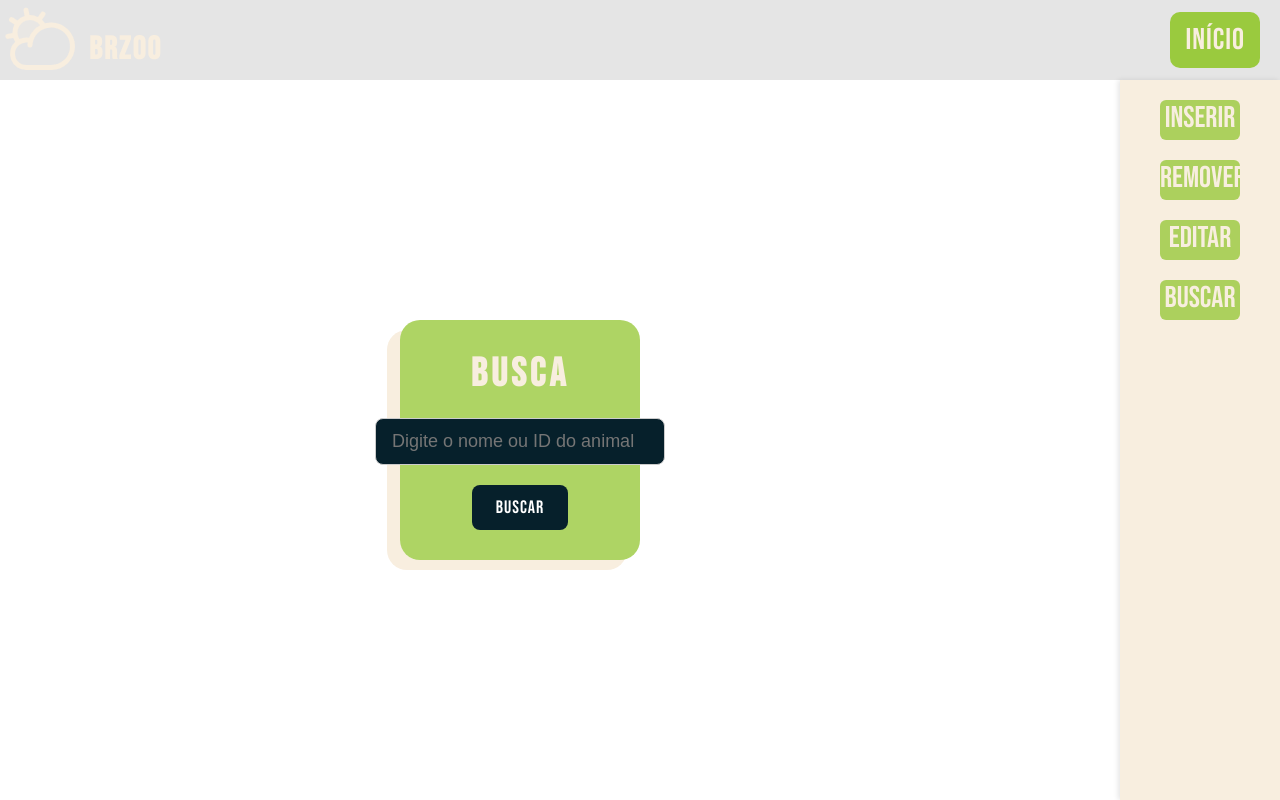
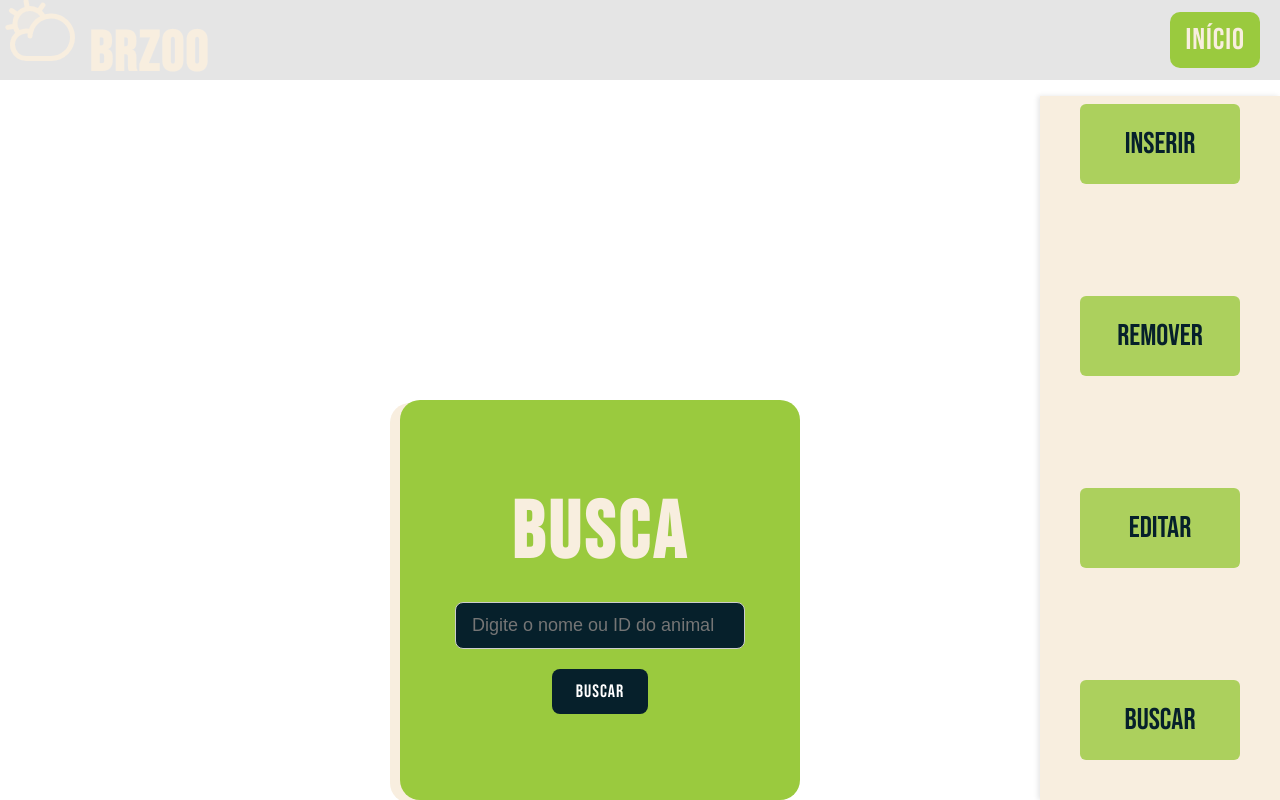
Before and after one commit to Miguel060/desafioVagaBRDRIVE, a Next.js app in the folder projectZoo/: page / in a window 1280 px wide. Built offline with nearby package versions, Linux system fonts and the light colour scheme.

Commit message:
Atualizando estilos

```diff
--- a/projectZoo/src/app/PageStyles.module.css
+++ b/projectZoo/src/app/PageStyles.module.css
@@ -15,7 +15,7 @@
     color: #F8EEDF;
     font-family: 'Bebas Neue', Helvetica, Arial, sans-serif;
     letter-spacing: 2px;
-    font-size: 4vh;
+    font-size: 3.5rem;
 }
 
 .nav {
@@ -34,18 +34,18 @@
 
 .mainDivBusca {
     display: flex;
-    background-color: rgba(154, 202, 62, 0.8);
+    background-color: #9aca3e;
     border-radius: 20px;
-    height: 30vh;
-    width: 30vh;
+    height: 25rem;
+    width: 25rem;
     position: relative;
     float: left;
     flex-direction: column;
     align-items: center;
     justify-content: center;
-    margin-top: 30vh;
-    margin-left: 20vh;
-    box-shadow: -13px 10px 0px #F8EEDF;
+    margin-top: 20rem;
+    margin-left: 20rem;
+    box-shadow: -10px 3px 0px #F8EEDF;
     overflow: visible;
 }
 
@@ -73,7 +73,7 @@
 }
 
 .font_ {
-    font-size: 5vh;
+    font-size: 5rem;
     font-family: 'Bebas Neue', Helvetica, Arial, sans-serif;
     letter-spacing: 4px;
     color: #F8EEDF;
@@ -135,18 +135,19 @@
 
 .menuContainer {
   position: fixed;
-    top: 10vh;
+  top: 6rem;
   right: 0;
-    height: 90vh;
-    width: 20vh;
+  height: calc(100% - 6rem);
+  width: 15rem;
   background-color: #F8EEDF;
   display: flex;
   justify-content: center;
-    align-items: flex-start;
-    padding-top: 20px;
+  align-items: center;
   box-shadow: -2px 0 5px rgba(0, 0, 0, 0.1);
   z-index: 10;
 }
+
+
 
   .menuList {
     list-style: none;
@@ -155,25 +156,30 @@
     display: flex;
     flex-direction: column;
     gap: 20px;
+    padding-top: 3rem;
+    gap: 2rem;
+    align-items: center;
   }
 
   .menuItem {
     font-family: 'Bebas Neue', Helvetica, Arial, sans-serif;
     font-size: 30px;
     background-color:rgba(154, 202, 62, 0.8);
-    height: 5vh;
-    width: 10vh;
+    display: flex;
+    height: 5rem;
+    width: 10rem;
     align-items: center;
     text-align: center;
     justify-content: center;
     border-radius: 6px;
-    color: #F8EEDF;
+    color: #06202B;
     cursor: pointer;
+    margin-bottom: 5rem;
     transition: color 0.3s;
   }
 
   .menuItem:hover {
-    color:  #06202B;
+    color:  #F8EEDF;
   }
 
 
```
Lines whose indentation alone changed are shown as unchanged.
